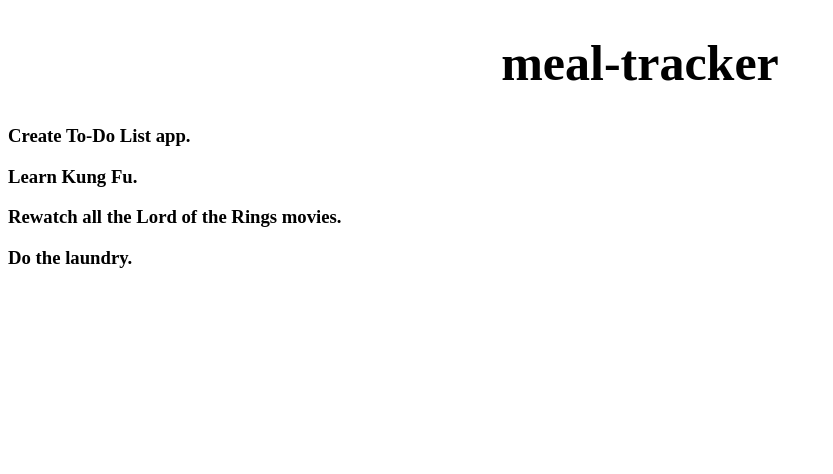
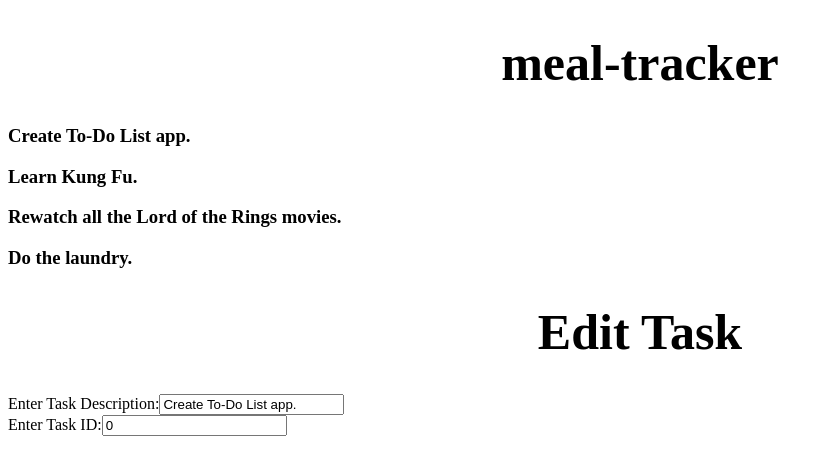
Before and after one commit to markkariuki/meal-tracker, an Angular app: page / in a window 1280 px wide. Shown: the top 474 px of the page, without its empty margins (0-833 px from the left). Built offline with nearby package versions, Linux system fonts and the light colour scheme.

Commit message:
add change

```diff
--- a/src/app/app.component.html
+++ b/src/app/app.component.html
@@ -1,3 +1,12 @@
 <!--The content below is only a placeholder and can be replaced.-->
 <h1>{{title}}</h1>
-<h3 *ngFor="let currentTask of tasks">{{ currentTask.description }}</h3>
+   <h3 (click)="showDetails(currentTask)" *ngFor="let currentTask of tasks">{{ currentTask.description }}</h3>
+   <h1>Edit Task</h1>
+   <div>
+     <label>Enter Task Description:</label>
+     <input [(ngModel)]="selectedTask.description">
+   </div>
+   <div>
+     <label>Enter Task ID:</label>
+     <input [(ngModel)]="selectedTask.id">
+   </div>
--- a/src/app/app.component.ts
+++ b/src/app/app.component.ts
@@ -13,7 +13,10 @@ export class AppComponent {
         new Task("Rewatch all the Lord of the Rings movies.", 2),
         new Task("Do the laundry.", 3)
     ];
-
+    selectedTask: Task = this.tasks[0];
+    showDetails(clickedTask: Task) {
+      this.selectedTask = clickedTask;
+    }
 }
 
 export class Task {
```
